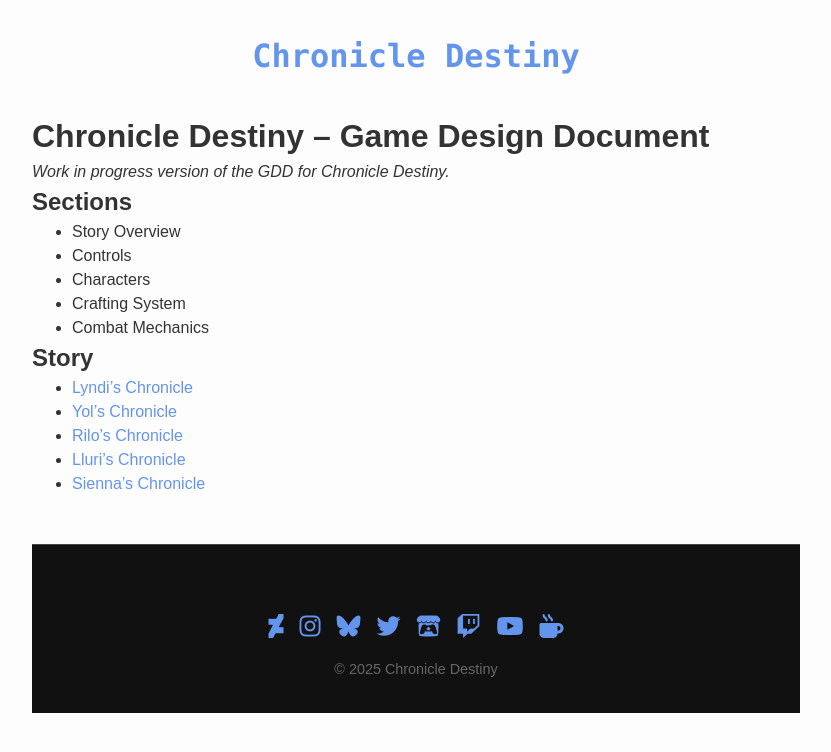
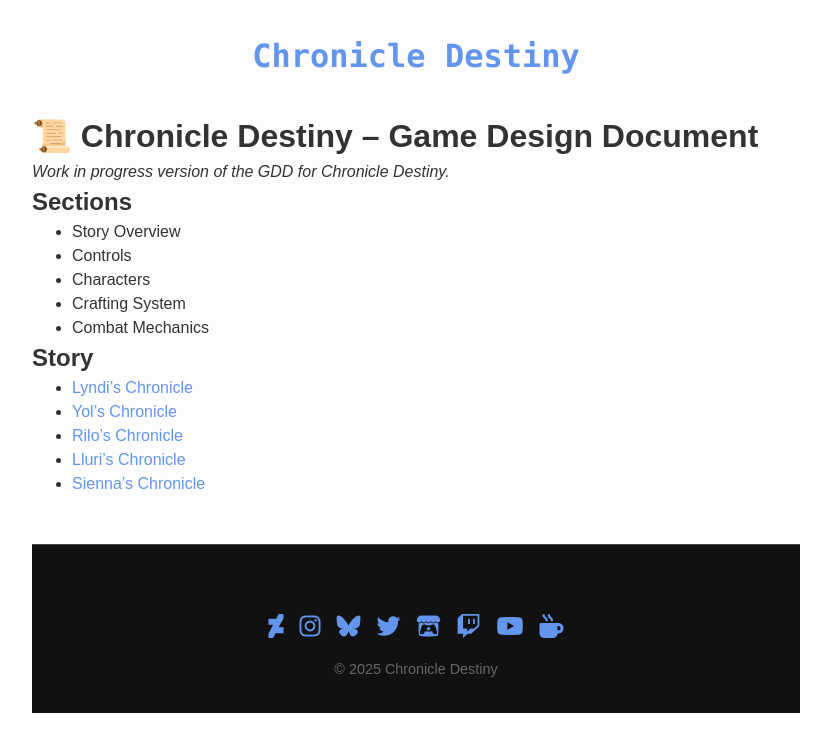
Before and after one commit to zBuLe/Chronicle-Destiny, a Jekyll site: the page built from gdd/chronicle-destiny-gdd.md, in a window 1280 px wide. Shown: the top 752 px of the page, without its empty margins (224-1055 px from the left). Built offline with Jekyll 4.4.1, drawn with Linux system fonts in a browser that asks for light colours; nearby versions of some CDN libraries; our own code applies the rules of GitHub Pages for plain Markdown files.

```diff
--- a/gdd/chronicle-destiny-gdd.md
+++ b/gdd/chronicle-destiny-gdd.md
@@ -2,7 +2,7 @@
 title: Chronicle Destiny – Game Design Document
 ---
 
-# Chronicle Destiny – Game Design Document
+# 📜 Chronicle Destiny – Game Design Document
 
 _Work in progress version of the GDD for Chronicle Destiny._
 
```
Also changed, not shown: index.md (+6 -5 lines), changelog.md.
